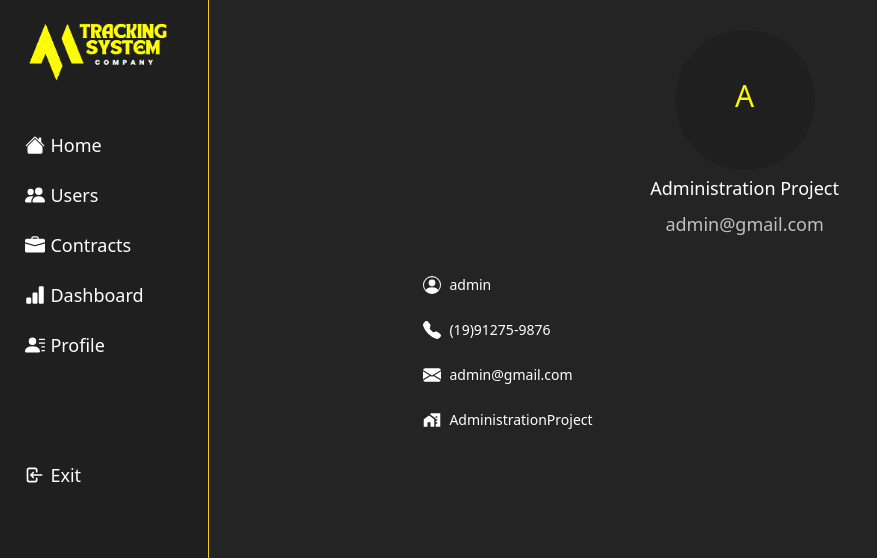
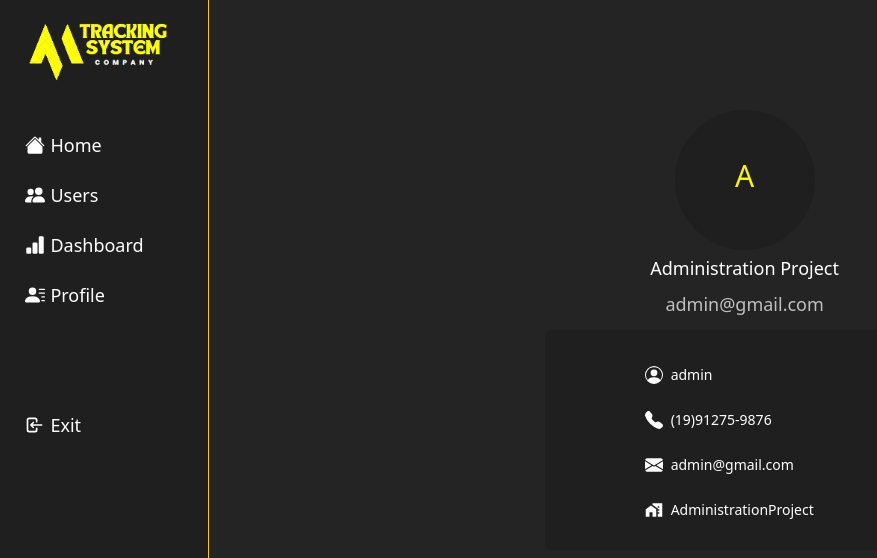
Before and after one commit to felipeluis223/trackingSystem, a React (Create React App) app: page /home/profile in a window 1280 px wide. Shown: the top 558 px of the page, without its empty margins (0-877 px from the left). Built offline with nearby package versions, Linux system fonts and the light colour scheme.

Commit message:
ajuste no perfil

```diff
--- a/src/Template/index.js
+++ b/src/Template/index.js
@@ -45,11 +45,6 @@ function Home(){
                         <span className="text-lg">Users</span>
                     </div>
 
-                    <div className="w-[90%] h-[50px] flex flex-row items-center pl-[15px] text-[#ffffff] hover:text-[#0EA5E9] hover:border-b-[1px] hover:border-sky-500 duration-100 ">
-                        <BsBriefcaseFill style={{fontSize: 20, marginRight: 5}} />
-                        <span className="text-lg">Contracts</span>
-                    </div>
-
                     <div
                         className="w-[90%] h-[50px] flex flex-row items-center pl-[15px] text-[#ffffff] hover:text-[#0EA5E9] hover:border-b-[1px] hover:border-sky-500 duration-100 "
                         onClick={handleDashboard}
--- a/src/components/Profile/index.js
+++ b/src/components/Profile/index.js
@@ -19,7 +19,7 @@ function Profile(){
     const username = userData.username;
 
     return (
-        <section className="w-full min-h-[400px] flex flex-col justify-center items-center mt-[30px]">
+        <section className="w-full min-h-[600px] flex flex-col justify-center items-center mt-[30px]">
             <div className="w-[140px] h-[140px] bg-[#1f1f1f] rounded-full flex justify-center items-center">
                 <h2 className="text-3xl text-[#ffff00f7]">{sigla}</h2>
             </div>
@@ -28,22 +28,22 @@ function Profile(){
                 <h5 className="text-lg text-[#C0C0C0]">{email}</h5>
             </div>
 
-            <div className="w-[60%] min-h-[200px] flex flex-col justify-center">
-                <div className="w-full h-[40px] flex items-center hover:border-b-2 hover:border-b-yellow-400 duration-100 mt-[5px]">
+            <div className="w-[60%] sm:max-w-[400px] sm:p-[20px] min-h-[200px] bg-[#1f1f1f] rounded-md flex flex-col justify-center items-center">
+                <div className="w-full sm:w-[200px] h-[40px] flex items-center hover:border-b-2 hover:border-b-yellow-400 duration-100 mt-[5px]">
                     <BsPersonCircle className="mr-[8px]" style={{color: "#ffffff", fontSize: 18}} />
                     <span className="text-sm text-[#ffffff]">{username}</span>
                 </div>
-                <div className="w-full h-[40px] flex items-center hover:border-b-2 hover:border-b-yellow-400 duration-100 mt-[5px]">
+                <div className="w-full sm:w-[200px] h-[40px] flex items-center hover:border-b-2 hover:border-b-yellow-400 duration-100 mt-[5px]">
                     <BsFillTelephoneFill className="mr-[8px]" style={{color: "#ffffff", fontSize: 18}} />
                     <span className="text-sm text-[#ffffff]">{phone}</span>
                 </div>
 
-                <div className="w-full h-[40px] flex items-center hover:border-b-2 hover:border-b-yellow-400 duration-100 mt-[5px]">
+                <div className="w-full sm:w-[200px] h-[40px] flex items-center hover:border-b-2 hover:border-b-yellow-400 duration-100 mt-[5px]">
                     <BsEnvelopeFill className="mr-[8px]" style={{color: "#ffffff", fontSize: 18}} />
                     <span className="text-sm text-[#ffffff]">{email}</span>
                 </div>
 
-                <div className="w-full h-[40px] flex items-center hover:border-b-2 hover:border-b-yellow-400 duration-100 mt-[5px]">
+                <div className="w-full sm:w-[200px] h-[40px] flex items-center hover:border-b-2 hover:border-b-yellow-400 duration-100 mt-[5px]">
                     <MdHomeWork className="mr-[8px]" style={{color: "#ffffff", fontSize: 18}} />
                     <span className="text-sm text-[#ffffff]">{company}</span>
                 </div>
```
